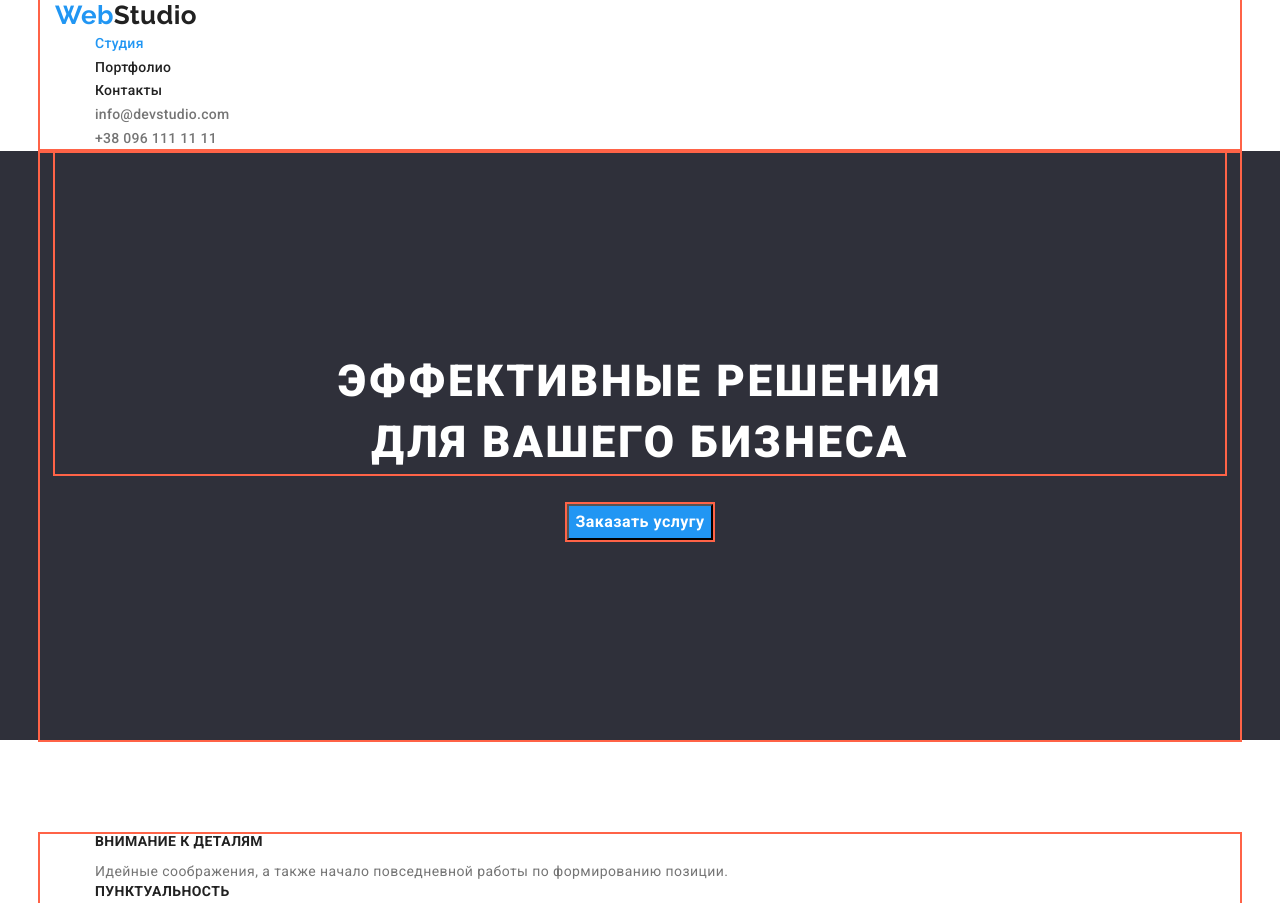
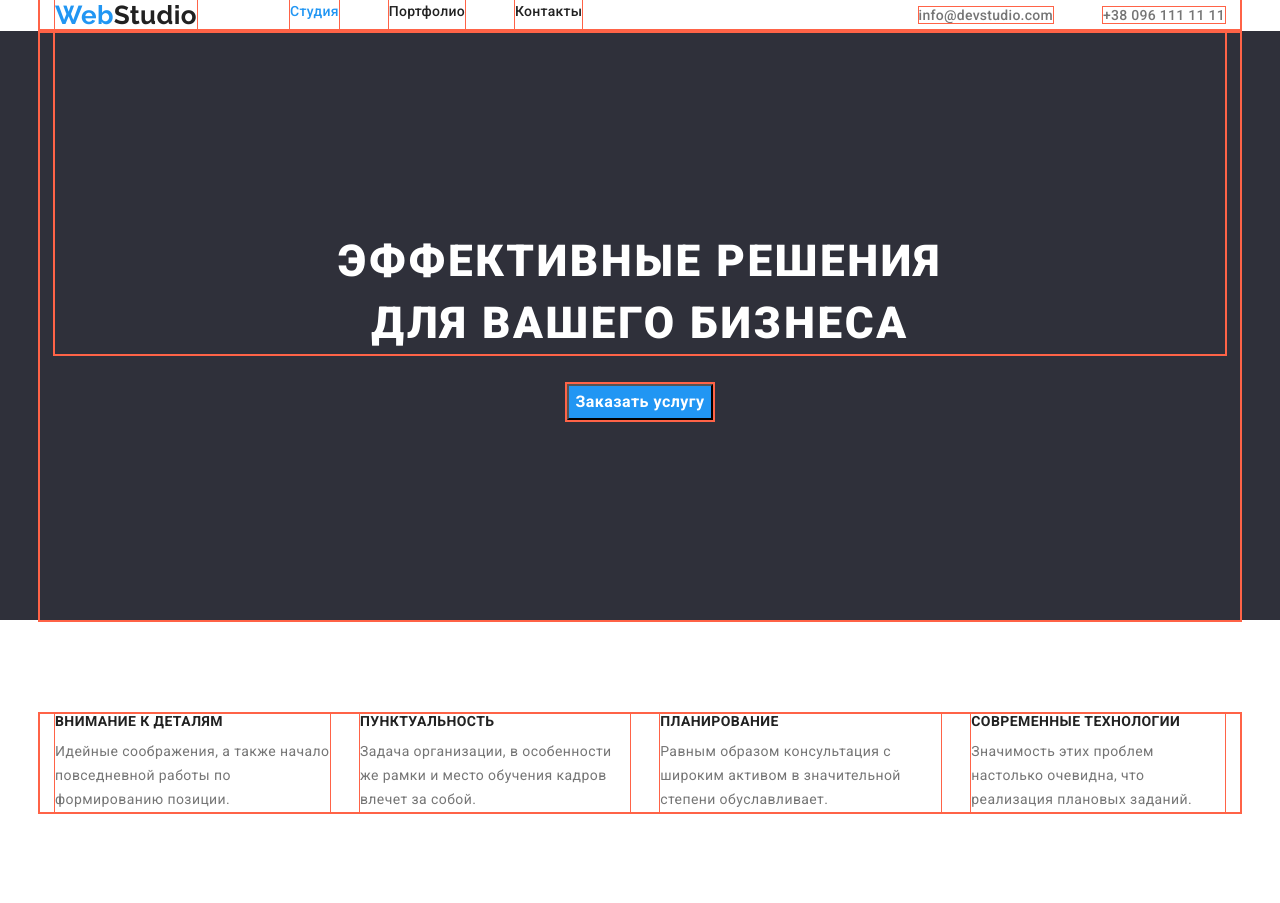
Before and after one commit to DmitriyKorshunov/goit-markup-hw-03, a plain HTML site: page index.html in a window 1280 px wide. Shown: the top 903 px of the page. Drawn offline with nearby package versions, Linux system fonts and the light colour scheme.

Commit message:
Применено на странице студио флексы до секции наша команда

```diff
--- a/index.html
+++ b/index.html
@@ -18,25 +18,28 @@
   <body>
     <!--Шапка сайта-->
     <header class="header">
-      <div class="container">
-        <nav>
+      <div class="container header-nav">
+        <nav class="site-nav">
           <a href="https://WebStudio.com" class="logo list"
             ><span class="logo-web">Web</span>Studio</a
           >
-
           <ul class="site-nav list">
-            <li><a href="" class="link current list">Студия</a></li>
-            <li><a href="./portfolio.html" class="link list">Портфолио</a></li>
-            <li><a href="" class="link list">Контакты</a></li>
+            <li class="item">
+              <a href="" class="link current list">Студия</a>
+            </li>
+            <li class="item">
+              <a href="./portfolio.html" class="link list">Портфолио</a>
+            </li>
+            <li class="item"><a href="" class="link list">Контакты</a></li>
           </ul>
         </nav>
         <ul class="auth-nav list">
-          <li>
+          <li class="item">
             <a href="mailto:info@devstudio.com" class="link list"
               >info@devstudio.com</a
             >
           </li>
-          <li>
+          <li class="item">
             <a href="tel:+38-096-111-11-11" class="link list"
               >+38 096 111 11 11</a
             >
@@ -44,6 +47,7 @@
         </ul>
       </div>
     </header>
+
     <!--Уникальный контент страницы-->
     <main>
       <!--Герой-->
@@ -59,8 +63,8 @@
       <!--Наши преимущества-->
       <section class="section-advantages container">
         <h2 class="title-none">Наши преимущества</h2>
-        <ul class="list">
-          <li>
+        <ul class="advantages-content list">
+          <li class="item">
             <h3 class="section-advantages-title advantages-title">
               Внимание к деталям
             </h3>
@@ -69,7 +73,7 @@
               формированию позиции.
             </p>
           </li>
-          <li>
+          <li class="item">
             <h3 class="section-advantages-title advantages-title">
               Пунктуальность
             </h3>
@@ -78,7 +82,7 @@
               влечет за собой.
             </p>
           </li>
-          <li>
+          <li class="item">
             <h3 class="section-advantages-title advantages-title">
               Планирование
             </h3>
@@ -87,7 +91,7 @@
               степени обуславливает.
             </p>
           </li>
-          <li>
+          <li class="item">
             <h3 class="section-advantages-title advantages-title">
               Современные технологии
             </h3>
@@ -129,8 +133,8 @@
       <section class="section-team">
         <div class="container">
           <h2 class="team-title">Наша команда</h2>
-          <ul class="list">
-            <li>
+          <ul class="team-list list">
+            <li class="item">
               <img
                 src="./img/igor-demyanenko.jpg"
                 alt="Мужчина в очках с бородкой и усами"
@@ -139,7 +143,7 @@
               <h3 class="title-name">Игорь Демьяненко</h3>
               <p class="team-text">Product Designer</p>
             </li>
-            <li>
+            <li class="item">
               <img
                 src="./img/olga-repina.jpg"
                 alt="Девушка блондинка в очках улыбается"
@@ -148,7 +152,7 @@
               <h3 class="section-title title-name">Ольга Репина</h3>
               <p class="team-text">Frontend Developer</p>
             </li>
-            <li>
+            <li class="item">
               <img
                 src="./img/nikolai-tarasov.jpg"
                 alt="Молодой мужчина улыбается"
@@ -157,7 +161,7 @@
               <h3 class="section-title title-name">Николай Тарасов</h3>
               <p class="team-text">Marketing</p>
             </li>
-            <li>
+            <li class="item">
               <img
                 src="./img/mikhail-ermakov.jpg"
                 alt="Молодой мужчина с легкой улыбкой в очках"
--- a/styles/styles.css
+++ b/styles/styles.css
@@ -26,11 +26,14 @@ body {
   line-height: 1.7;
   letter-spacing: 0.03em;
 }
+
+/*---Утилита---*/
+
 .list {
   list-style: none;
   text-decoration: none;
-  margin-top: 0;
-  margin-bottom: 0;
+  padding: 0;
+  margin: 0;
 }
 
 .container {
@@ -46,7 +49,13 @@ body {
   background-color: var(--background-primary-color);
 }
 
+.header-nav {
+  display: flex;
+  align-items: center;
+}
+
 .logo {
+  margin-right: 93px;
   color: var(--title-text-color);
 
   font-family: "Raleway";
@@ -54,6 +63,8 @@ body {
   font-weight: 700;
   font-size: 26px;
   line-height: 1.2;
+
+  outline: 1px solid tomato;
 }
 .logo:hover,
 .logo:focus {
@@ -68,6 +79,19 @@ body {
 }
 
 /*---------site nav-------*/
+.site-nav {
+  display: flex;
+}
+
+.site-nav .item {
+  /* margin-right: 50px;*/
+  outline: 1px solid tomato;
+}
+
+.site-nav .item:not(:last-child) {
+  margin-right: 50px;
+}
+
 .site-nav .link {
   color: var(--title-text-color);
   font-weight: 500;
@@ -83,12 +107,21 @@ body {
   color: var(--accent-color);
 }
 /* auth-nav */
+
+.auth-nav {
+  display: flex;
+  margin-left: auto;
+}
+.auth-nav .item + .item {
+  margin-left: 50px;
+}
 .auth-nav .link {
   color: var(--primary-text-color);
   font-weight: 500;
   font-size: 14px;
   line-height: 1.14;
   letter-spacing: 0.02em;
+  outline: 1px solid tomato;
 }
 .auth-nav .link:hover,
 .auth-nav .link:focus {
@@ -128,8 +161,21 @@ body {
 
 /* section */
 /*------advantages------*/
+
 .section-advantages {
   margin-top: 94px;
+}
+
+.advantages-content {
+  display: flex;
+}
+
+.advantages-content .item {
+  outline: 1px solid tomato;
+}
+.advantages-content .item + .item {
+  margin-left: 30px;
+  outline: 1px solid tomato;
 }
 .section-advantages-title {
   color: var(--title-text-color);
@@ -158,6 +204,20 @@ body {
 .section-work {
   margin-top: 94px;
 }
+
+.work-title,
+.work-item {
+  outline: 1px solid tomato;
+}
+
+.work-list {
+  display: flex;
+}
+
+.work-list .work-item + .work-item {
+  margin-left: 30px;
+}
+
 .work-title {
   margin-top: 0;
   margin-bottom: 0;
@@ -173,6 +233,10 @@ body {
 .section-team {
   margin-top: 94px;
   background-color: var(--background-ourteam-color);
+}
+
+.team-list .item {
+  outline: 1px solid tomato;
 }
 
 .team-title {
```
